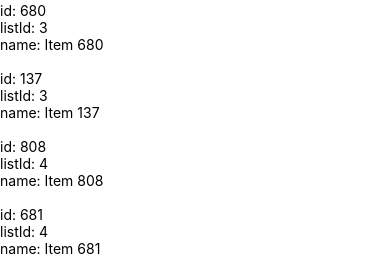
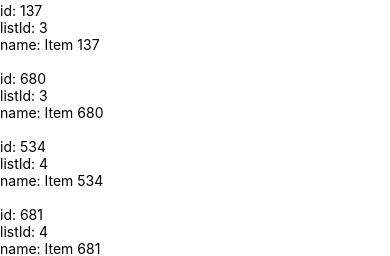
Before and after one commit to bclosson/simple-react-native, a React Native app: screen / in a window 390 px wide. Shown: the part 270-526 px from the top of the page. Built offline with nearby package versions, Linux system fonts and the light colour scheme.

Commit message:
commit solved grouping and sorting of data

```diff
--- a/App.js
+++ b/App.js
@@ -173,12 +173,28 @@ class App extends React.Component {
     //   return <Text>ERROR GETTING DATA</Text>
     // } else {
       let items = this.state.items;
-      const filtered = items.filter((item, i) => typeof items[i].name === 'string');
+      // const filtered = items.filter((item, i) => typeof items[i].name === 'string');
+      // const filtered1 = filtered.filter((item, i) => filtered[i].name !== '');
+      // const sorted1 = filtered1.sort((a, b) => (a.name > b.name ? 1 : -1));
+      // const sorted = sorted1.sort((a, b) => (a.listId > b.listId ? 1 : -1));
+      const filtered = items.filter((item, i) => items[i].name !== null);
       const filtered1 = filtered.filter((item, i) => filtered[i].name !== '');
-      const sorted1 = filtered1.sort((a, b) => (a.name > b.name ? 1 : -1));
-      const sorted = sorted1.sort((a, b) => (a.listId > b.listId ? 1 : -1));
+      const sorted = filtered1.sort((a, b) => {
+        if (a.listId < b.listId) {
+          return -1;
+        } else if (a.listId > b.listId){
+          return 1;
+        } else {
+          if(a.name < b.name) {
+            return -1;
+          } else if (a.name > b.name) {
+            return 1;
+          } else {
+            return 0;
+          }
+        }
+      })
 
-      console.log(sorted);
       const itemMap = sorted.map((obj, i) => {
           let id = obj.id;
           let listId = obj.listId;
```
